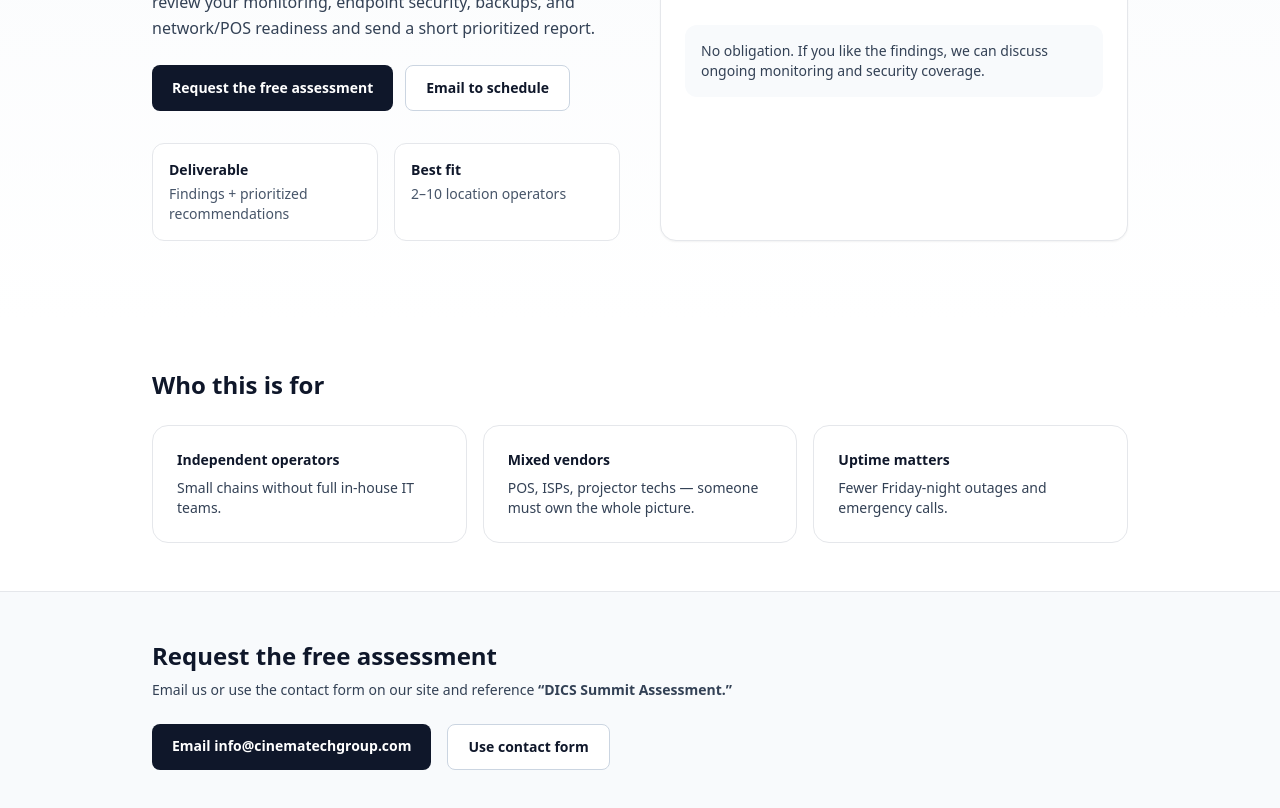
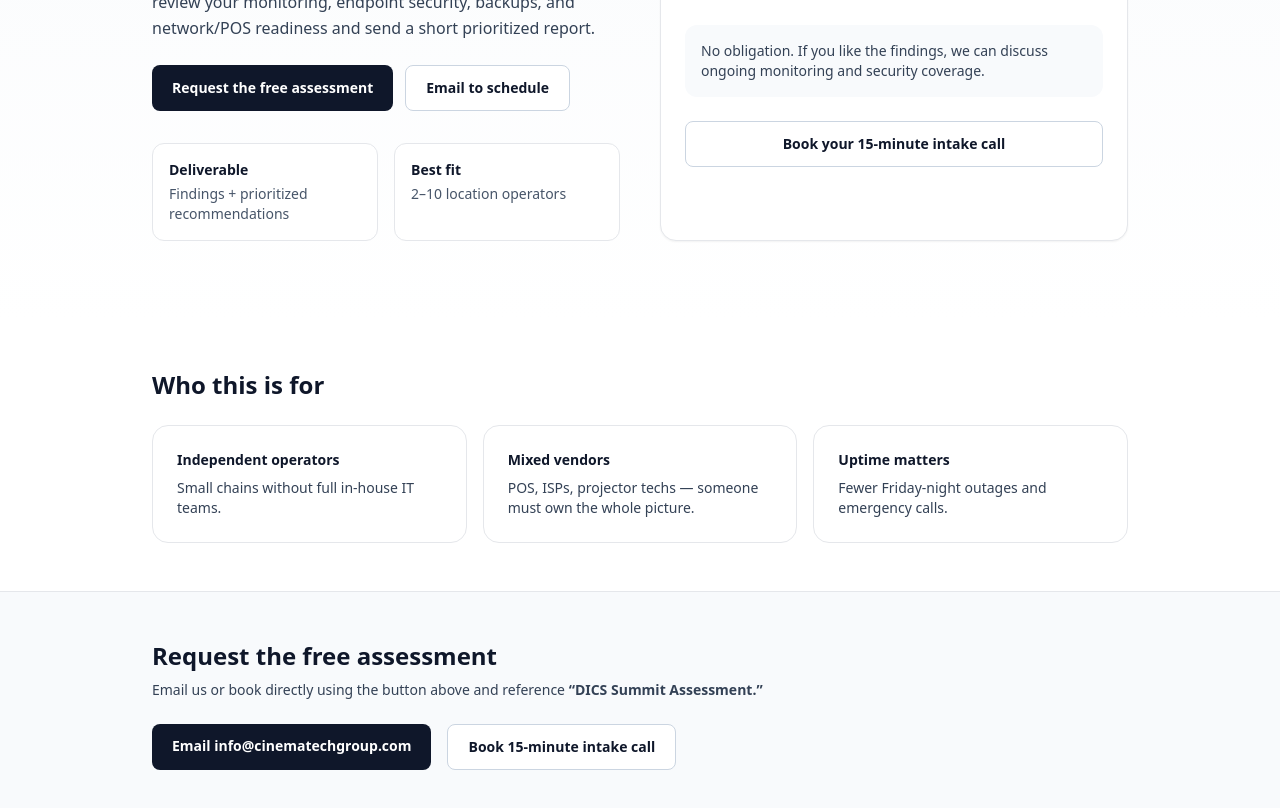
Before and after one commit to dsarfati75/CTGweb, a Next.js app: page /dics-summit in a window 1280 px wide. Shown: the part 360-1168 px from the top of the page. Built offline with nearby package versions, Linux system fonts and the light colour scheme.

Commit message:
Refactor DicsSummitPage layout and content

```diff
--- a/app/dics-summit/page.tsx
+++ b/app/dics-summit/page.tsx
@@ -41,7 +41,7 @@ export default function DicsSummitPage() {
                 </a>
 
                 <a
-                  href="mailto:info@cinematechgroup.com?subject=Summit%20Assessment%20Request"
+                  href="mailto:info@cinematechgroup.com?subject=DICS%20Summit%20Assessment%20Request"
                   className="inline-flex items-center justify-center rounded-lg border border-slate-300 bg-white px-5 py-3 text-sm font-semibold text-slate-900 hover:bg-slate-50"
                 >
                   Email to schedule
@@ -79,6 +79,16 @@ export default function DicsSummitPage() {
                 No obligation. If you like the findings, we can discuss ongoing
                 monitoring and security coverage.
               </div>
+
+              {/* Booking button */}
+              <a
+                href="https://outlook.office.com/bookwithme/user/3df605c66d794ca2a5c81fe59a825f40%40cinematechgroup.com?anonymous&ismsaljsauthenabled=true"
+                target="_blank"
+                rel="noreferrer"
+                className="mt-6 inline-flex w-full items-center justify-center rounded-lg border border-slate-300 bg-white px-5 py-3 text-sm font-semibold text-slate-900 hover:bg-slate-50"
+              >
+                Book your 15-minute intake call
+              </a>
             </div>
           </div>
         </div>
@@ -114,23 +124,25 @@ export default function DicsSummitPage() {
         <div className="mx-auto max-w-5xl px-6 py-12">
           <h2 className="text-2xl font-semibold">Request the free assessment</h2>
           <p className="mt-2 max-w-2xl text-sm text-slate-700">
-            Email us or use the contact form on our site and reference
-            <strong> “DICS Summit Assessment.”</strong>
+            Email us or book directly using the button above and reference{" "}
+            <strong>“DICS Summit Assessment.”</strong>
           </p>
 
           <div className="mt-6 flex flex-wrap gap-4">
             <a
-              href="mailto:info@cinematechgroup.com?subject=DICS%20Summit%20Assessment"
+              href="mailto:info@cinematechgroup.com?subject=DICS%20Summit%20Assessment%20Request"
               className="rounded-lg bg-slate-900 px-5 py-3 text-sm font-semibold text-white hover:bg-slate-800"
             >
               Email info@cinematechgroup.com
             </a>
 
             <a
-              href="/contact"
+              href="https://outlook.office.com/bookwithme/user/3df605c66d794ca2a5c81fe59a825f40%40cinematechgroup.com?anonymous&ismsaljsauthenabled=true"
+              target="_blank"
+              rel="noreferrer"
               className="rounded-lg border border-slate-300 bg-white px-5 py-3 text-sm font-semibold hover:bg-slate-50"
             >
-              Use contact form
+              Book 15-minute intake call
             </a>
           </div>
         </div>
```
